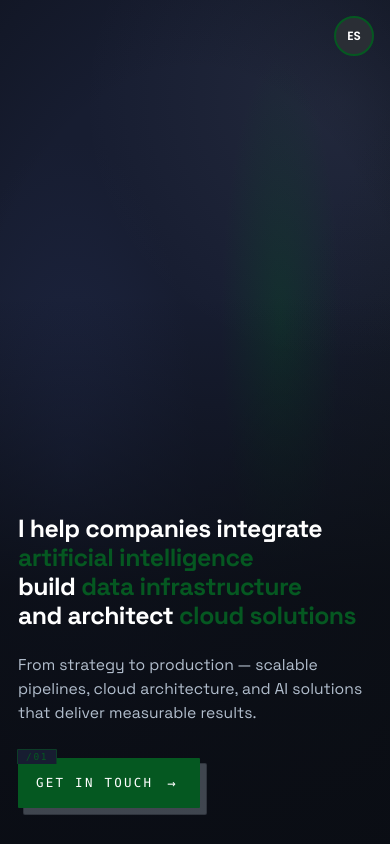
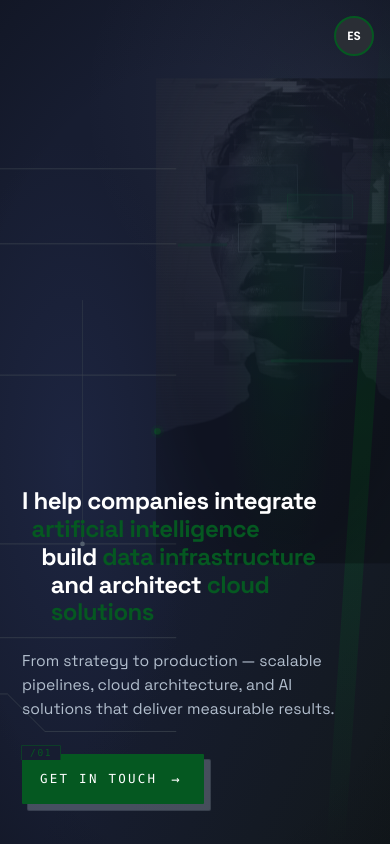
Before and after one commit to Jcibernet/jcibernet.github.io, a website: page index.html in a window 390 px wide. Shown: the top 844 px of the page. Drawn offline with Linux system fonts and the light colour scheme; no server answers.

Commit message:
Hero mobile: restore previous framing for portrait visibility
The top-anchored mobile crop was hiding the subject on phones, so this restores the earlier hero positioning that keeps the portrait visible. It preserves the broader hero redesign while removing the mobile regression.

```diff
--- a/es/index.html
+++ b/es/index.html
@@ -48,7 +48,7 @@
     <link rel="preload" href="/fonts/poppins-800.woff2?v=60bf0aba" as="font" type="font/woff2" crossorigin>
 
     <!-- Styles -->
-    <link rel="stylesheet" href="/styles/styles.css?v=a8d0b140">
+    <link rel="stylesheet" href="/styles/styles.css?v=ff0a7fee">
 
     <!-- Structured data: Person -->
     <script type="application/ld+json">
--- a/index.html
+++ b/index.html
@@ -48,7 +48,7 @@
     <link rel="preload" href="/fonts/poppins-800.woff2?v=60bf0aba" as="font" type="font/woff2" crossorigin>
 
     <!-- Styles -->
-    <link rel="stylesheet" href="/styles/styles.css?v=a8d0b140">
+    <link rel="stylesheet" href="/styles/styles.css?v=ff0a7fee">
 
     <!-- Structured data: Person -->
     <script type="application/ld+json">
--- a/styles/styles.scss
+++ b/styles/styles.scss
@@ -858,62 +858,24 @@ a {
 @media screen and (max-width: 768px) {
   .hero {
     min-height: 100vh;
-    min-height: 100svh;
-    // Stronger fade behind text so headline reads cleanly when figure is tall
-    &::after {
-      background:
-        linear-gradient(180deg, transparent 0%, transparent 35%, rgba(10, 13, 20, .85) 70%, rgba(10, 13, 20, .96) 100%),
-        radial-gradient(ellipse 110% 85% at 50% 55%, transparent 55%, rgba(10, 13, 20, .7) 100%);
-    }
   }
 
-  // Figure: anchored to top, narrower, much more faded, no longer cropped on the side
   .hero .figure-block {
-    top: 0;
-    right: 0;
-    transform: none;
-    width: 100%;
-    max-height: 58%;
-    aspect-ratio: auto;
+    width: 60%;
+    right: -4%;
+    opacity: 0.45;
+    aspect-ratio: 9/16;
+    max-height: 80%;
+    top: 40%;
   }
-  .hero .photo-figure {
-    background-position: 60% 18%;
-    background-size: cover;
-    filter: contrast(1.15) brightness(.85) saturate(.65);
-    -webkit-mask-image:
-      linear-gradient(180deg, #000 0%, #000 55%, rgba(0,0,0,.4) 80%, transparent 100%);
-    mask-image:
-      linear-gradient(180deg, #000 0%, #000 55%, rgba(0,0,0,.4) 80%, transparent 100%);
-    &::after {
-      background: linear-gradient(180deg, rgba(23, 29, 49, .25) 0%, rgba(15, 19, 33, .55) 60%, rgba(10, 13, 20, .85) 100%);
-    }
-    &::before { opacity: .35; }
-  }
-  .hero .photo-tint { opacity: .35; }
-
-  // Hide all glitch slabs on mobile — they were positioned for desktop figure box
-  // and become huge / misaligned at small widths
-  .hero .slab,
-  .hero .slab.green,
-  .hero .slab.dark,
-  .hero .slab.bar,
-  .hero .slab.tag,
-  .hero .slab.tag.b { display: none; }
-
-  // Hide circuit-trace deco SVG on mobile (was tied to desktop layout)
-  .hero .deco { display: none; }
-
-  // Text takes the bottom, full width, no longer fights the photo
   .hero .hero-content {
-    width: 100%;
+    width: 92%;
     max-width: none;
-    padding: 28px 22px 40px 22px;
-    bottom: 0;
+    padding: 32px 20px 48px 24px;
   }
   .hero h1 {
-    font-size: clamp(1.55rem, 5.6vw, 2.1rem);
+    font-size: clamp(1.5rem, 5.4vw, 2rem);
     line-height: 1.16;
-    .ln.l1, .ln.l2, .ln.l3, .ln.l4 { padding-left: 0; }
   }
   .hero .hero-sub {
     font-size: 0.98rem;
@@ -926,18 +888,19 @@ a {
 
 @media screen and (max-width: 480px) {
   .hero .figure-block {
-    max-height: 52%;
-  }
-  .hero .photo-figure {
-    background-position: 60% 14%;
-    filter: contrast(1.15) brightness(.8) saturate(.65);
+    width: 70%;
+    opacity: 0.32;
+    right: -10%;
+    top: 38%;
   }
   .hero .hero-content {
-    padding: 24px 18px 36px 18px;
+    padding: 28px 18px 40px 22px;
   }
   .hero h1 {
-    font-size: 1.55rem;
+    font-size: 1.5rem;
   }
+  .hero .slab.tag,
+  .hero .slab.tag.b { display: none; }
   .proof-grid {
     grid-template-columns: 1fr;
   }
```
Also changed, not shown: styles/styles.css.
